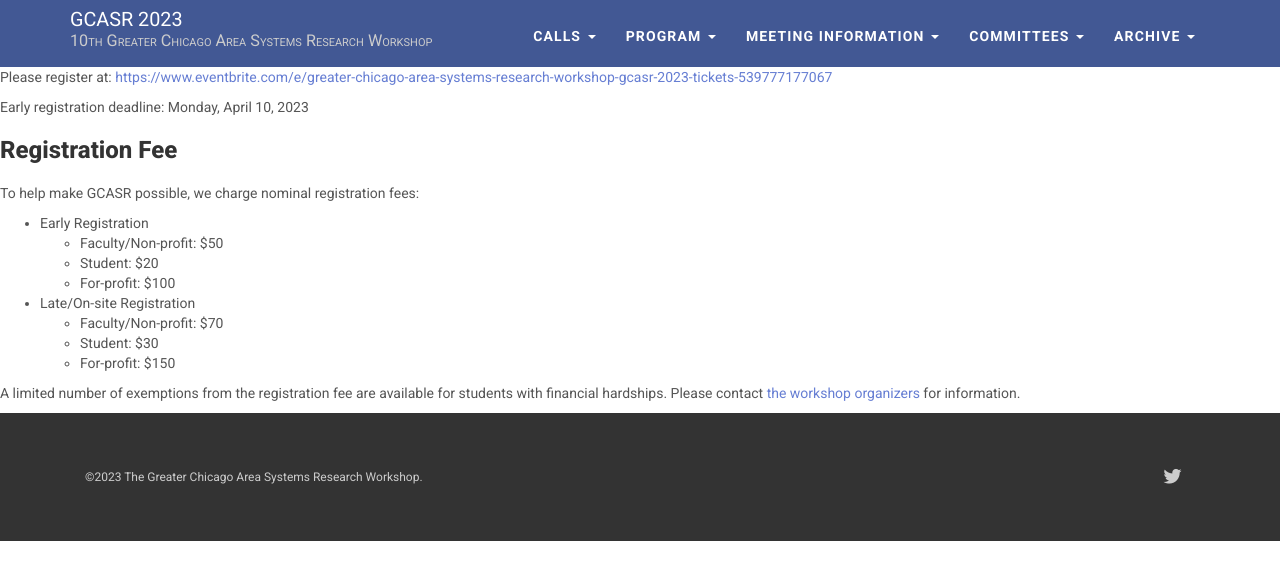
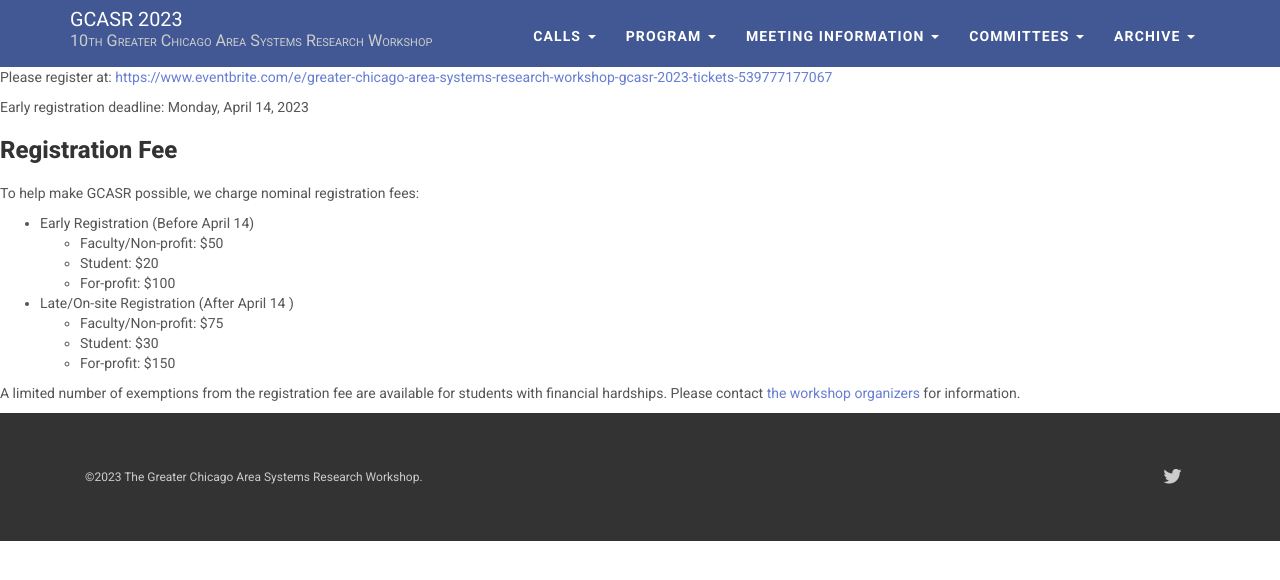
Before and after one commit to gcasr/2025, a Jekyll site: the page built from pages/registration.md, in a window 1280 px wide. Shown: the top 580 px of the page. Built offline with Jekyll 4.4.1, drawn with Linux system fonts in a browser that asks for light colours; nearby versions of some CDN libraries; our own code applies the rules of GitHub Pages for plain Markdown files; library files that are not in the unit come from our copies.

Commit message:
Update registration.md

```diff
--- a/pages/registration.md
+++ b/pages/registration.md
@@ -1,17 +1,17 @@
 Please register at: <https://www.eventbrite.com/e/greater-chicago-area-systems-research-workshop-gcasr-2023-tickets-539777177067>
 
-Early registration deadline: Monday, April 10, 2023
+Early registration deadline: Monday, April 14, 2023
 
 ### Registration Fee
 
 To help make GCASR possible, we charge nominal registration fees:
 
-- Early Registration
+- Early Registration (Before April 14)
   - Faculty/Non-profit: $50
   - Student: $20
   - For-profit: $100
-- Late/On-site Registration
-  - Faculty/Non-profit: $70
+- Late/On-site Registration (After April 14 )
+  - Faculty/Non-profit: $75
   - Student: $30
   - For-profit: $150
 
```
